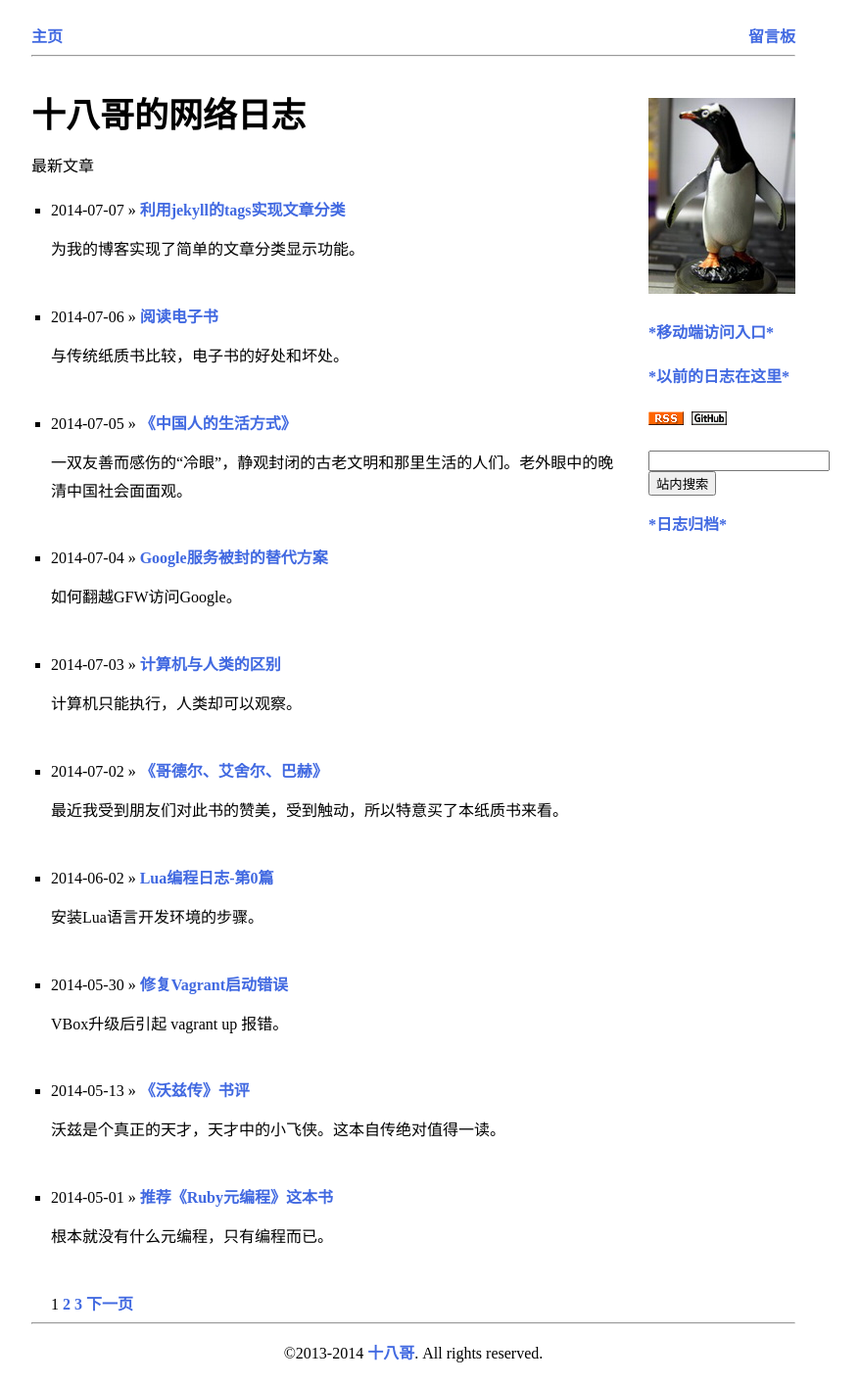
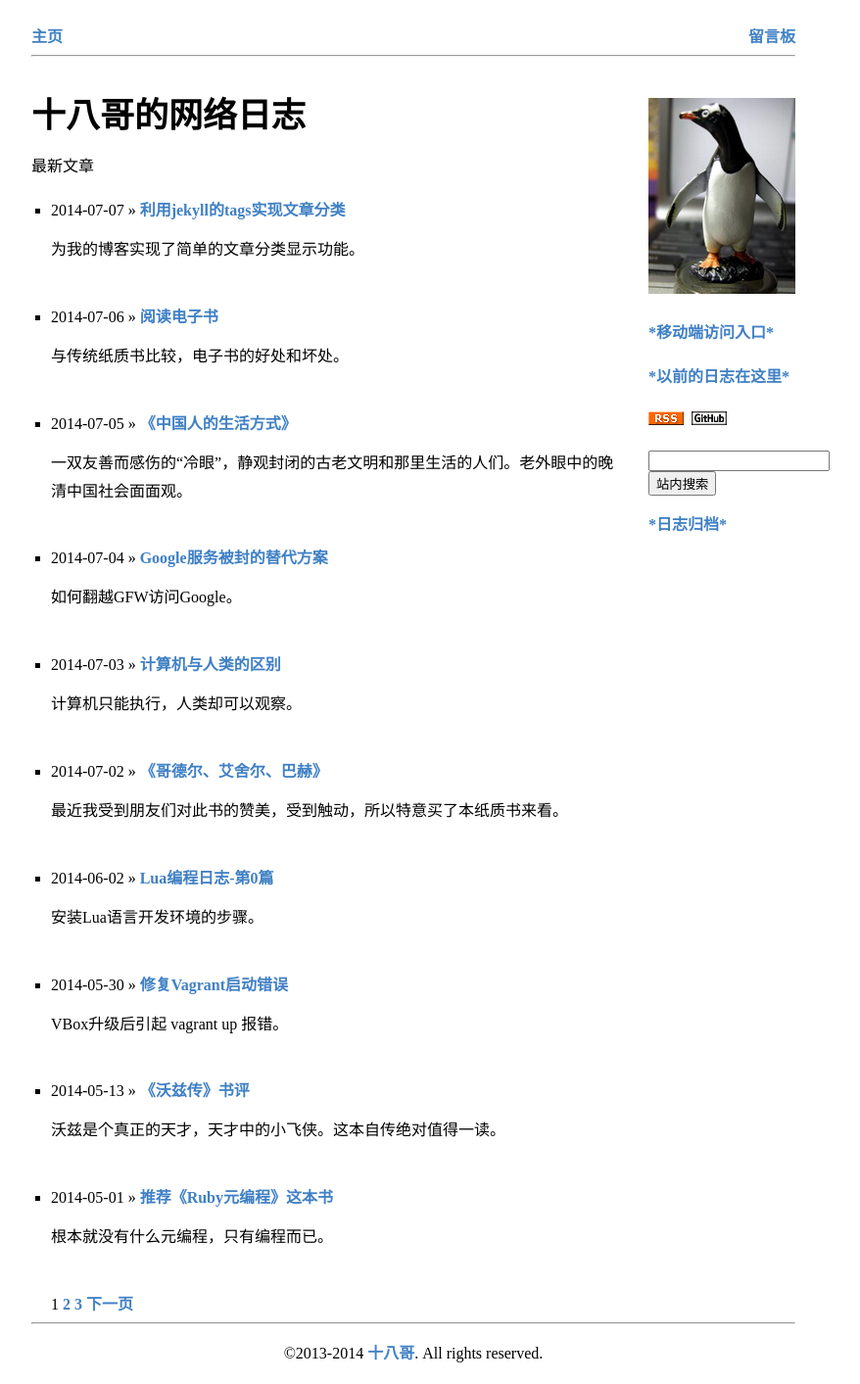
Before and after one commit to cforth/blog, a Jekyll site: the page built from index.html, in a window 1280 px wide. Shown: the whole page at 98% size, without its empty margins (218-1096 px from the left). Built offline with Jekyll 4.4.1, drawn with Linux system fonts in a browser that asks for light colours; Markdown is read by kramdown in place of the engine named in the settings; the list of posts is cut into pages by our own code; comment, search, counter and statistics services are not loaded.

Commit message:
修改链接颜色

```diff
--- a/css/mystyle.css
+++ b/css/mystyle.css
@@ -47,13 +47,13 @@ p {
 }
 
 a:link {
-  color:#4169E1;
+  color:#4080C5;
   font-weight:bold;
   text-decoration: none;
 }
 
 a:visited {
-  color:#4169E1;
+  color:#4080c5;
   font-weight:bold;
   text-decoration: none;
 }
```
